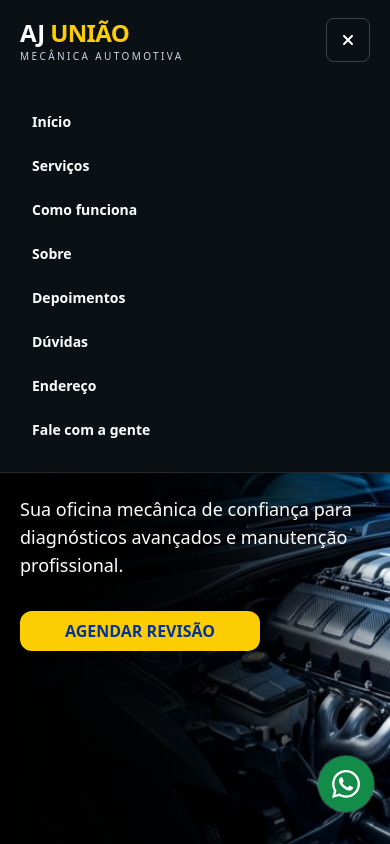
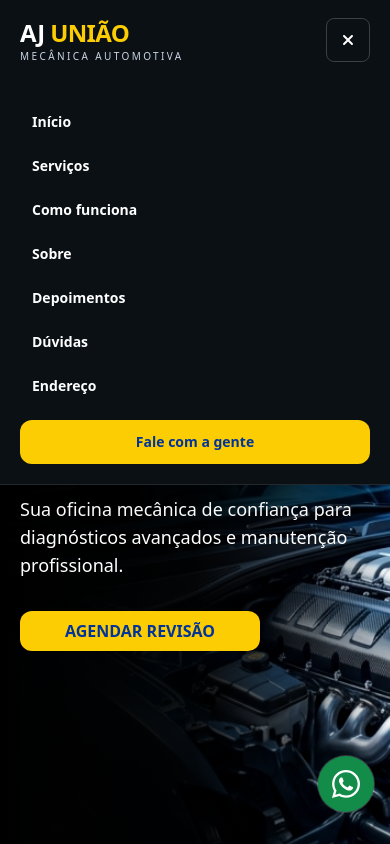
Before and after one commit to Thiago87dev/aj-uniao, a Next.js app: page / in a window 390 px wide. Both pictures are taken after a click on the button "Abrir menu". Shown: the top 844 px of the page. Built offline with nearby package versions, Linux system fonts and the light colour scheme.

Commit message:
corrigindo btn no menu para celular

```diff
--- a/app/components/institucional/Navbar.tsx
+++ b/app/components/institucional/Navbar.tsx
@@ -24,7 +24,8 @@ export default function Navbar() {
           {aberto ? <FaXmark aria-hidden='true' /> : <FaBars aria-hidden='true' />}
         </button>
         <div id='menu-mobile' hidden={!aberto} className='absolute inset-x-0 top-full max-h-[calc(100dvh-5rem)] overflow-y-auto border-b border-white/10 bg-[#0b1015] px-5 py-5 shadow-xl xl:hidden'>
-          {[...navegacao, { href: whatsappHref, titulo: 'Fale com a gente' }].map(item => <a key={item.href} href={item.href} onClick={() => setAberto(false)} className='block rounded-lg px-3 py-3 text-sm font-semibold hover:bg-white/10 hover:text-secondary'>{item.titulo}</a>)}
+          {navegacao.map(item => <a key={item.href} href={item.href} onClick={() => setAberto(false)} className='block rounded-lg px-3 py-3 text-sm font-semibold hover:bg-white/10 hover:text-secondary'>{item.titulo}</a>)}
+          <a href={whatsappHref} onClick={() => setAberto(false)} className='mt-3 block rounded-xl bg-secondary px-4 py-3 text-center text-sm font-bold text-primary'>Fale com a gente</a>
         </div>
       </nav>
     </header>
```
